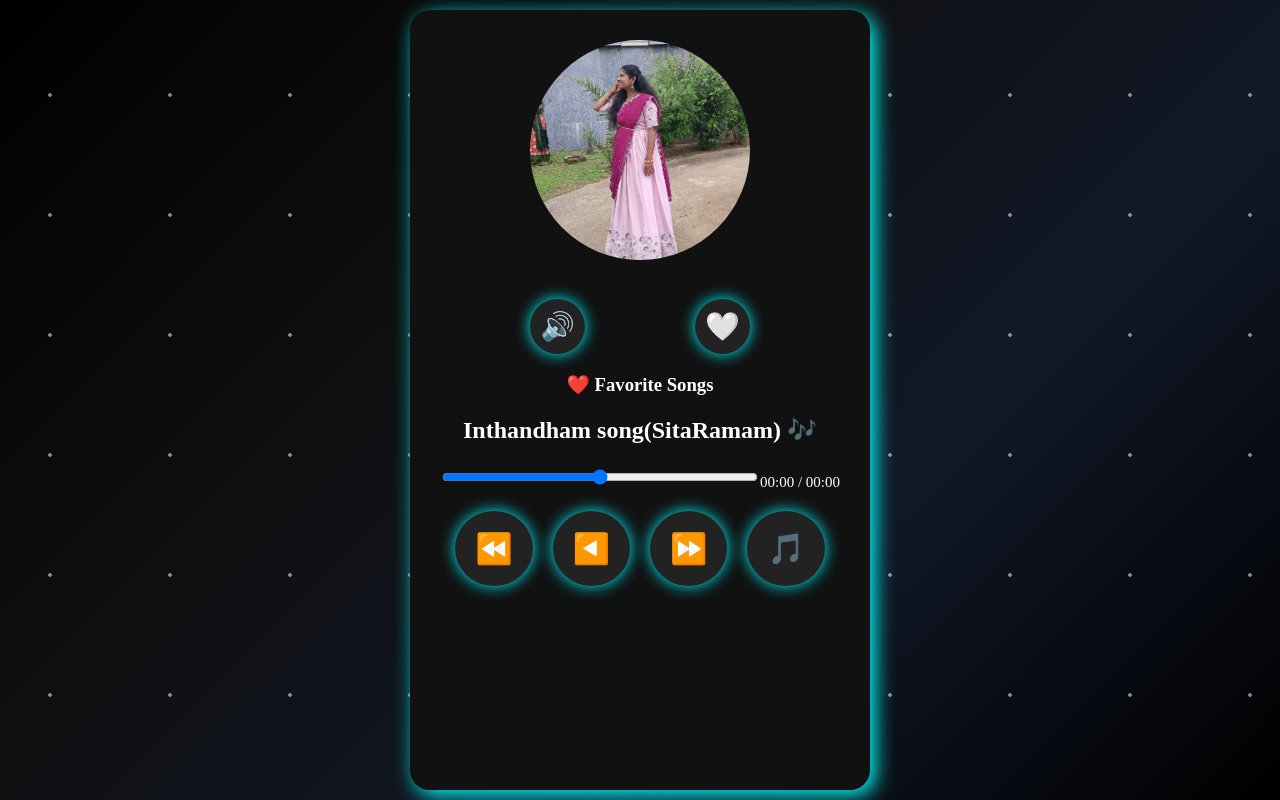
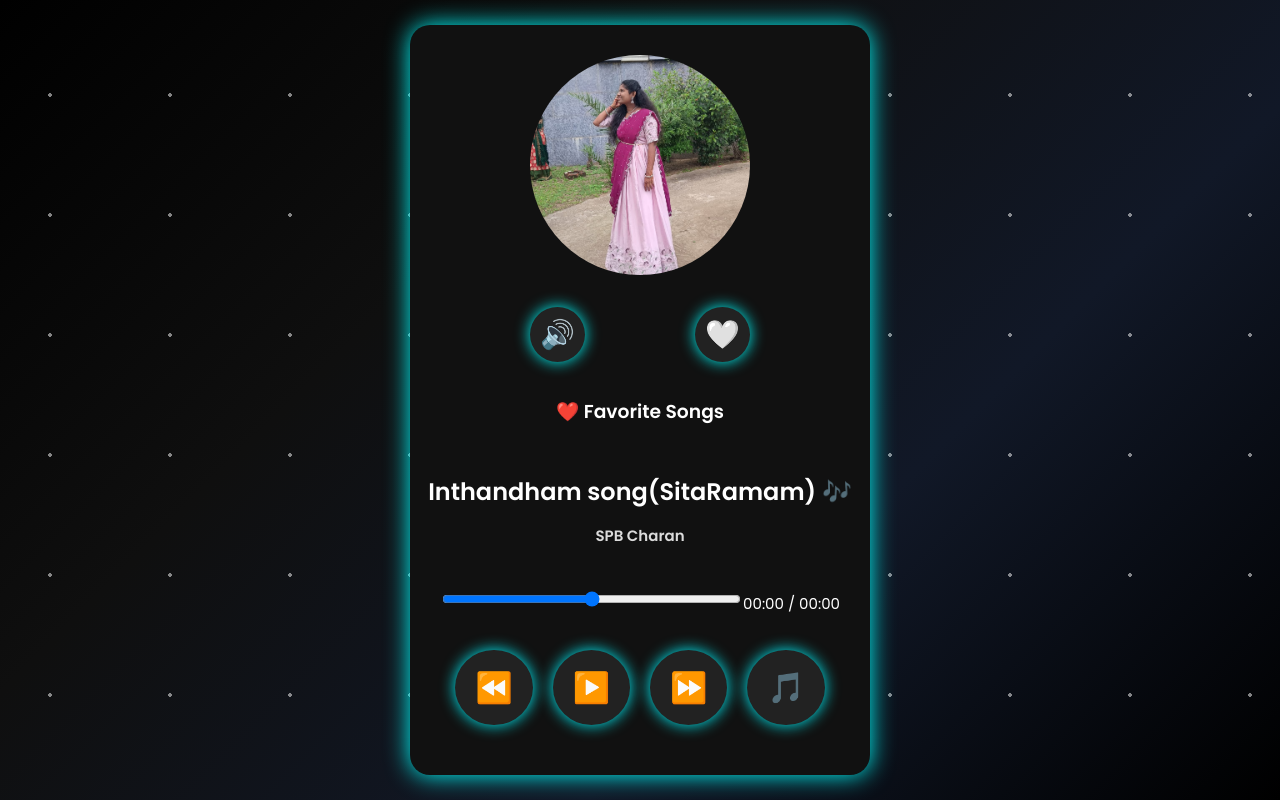
Before and after one commit to bhavyayedaboina/codealpha_tasks, a plain HTML site: page index.html in a window 1280 px wide. Drawn offline with Linux system fonts and the light colour scheme.

Commit message:
Updated music player UI and scrolling design

```diff
--- a/index.html
+++ b/index.html
@@ -3,10 +3,11 @@
 <head>
 <title>Music Player</title>
 <link rel="stylesheet" href="style.css">
+<link href="https://fonts.googleapis.com/css2?family=Poppins:wght@300;400;600&display=swap" rel="stylesheet">
 </head>
 <body>
 
-<div class="stars"></div>  <!--fro stars floating in the background of the music player -->
+<div class="stars"></div>  <!--for stars floating in the background of the music player -->
 
 <div id="player">
 
@@ -20,10 +21,13 @@
           <button class="sideBtn" id="favBtn">🤍️</button>
         </div>
    </div>
-   <h3 id="favTitle">❤️ Favorite Songs</h3>
+   <h3 id="favTitle"> ❤️ Favorite Songs</h3>
    <div id="favoriteList"></div>
+   <div id="title-wrapper">
+    <h2 id="title">Song Name</h2><br>
+   </div>
+  <h3 id="artist"></h3>
 
-  <h2 id="title">Song Name</h2>
 
   <audio id="audio"></audio>
 
@@ -36,6 +40,7 @@
        /
        <span id="duration">00:00</span>
     </div>
+
   </div>
 
 
@@ -52,7 +57,7 @@
   </div>
   <div class="buttons">
     <button id="prev">⏪️</button>
-    <button id="play">◀️</button>
+    <button id="play">▶️</button>
     <button id="next">⏩️</button>
     <button id="playlistBtn">🎵️</button>
   </div>
--- a/script.js
+++ b/script.js
@@ -13,6 +13,7 @@ const volumeBtn=document.getElementById("volumeBtn");
 const volumePopup=document.querySelector(".volume-popup");
 const favBtn=document.getElementById("favBtn");
 const favoriteList=document.getElementById("favoriteList");
+const artist=document.getElementById("artist");
 let favoriteSongs=[];
 
 
@@ -21,26 +22,31 @@ const songs=[
 
    {
      title:"Inthandham song(SitaRamam) 🎶️",
+     artist:"SPB Charan",
      path:"songs/Inthandham.mp3" ,
      cover:"images/cute.jpeg"
    },
    {
      title:"I wanna be yours song 🎶️",
+     artist:"Alex Turner",
      path:"songs/I-Wanna-Be-Yours.mp3",
      cover:"images/bhavya.png"
    },
     {
      title:"Kollagotte song 🎶️",
+     artist:"Anirudh Ravichander",
      path:"songs/Kollagotte.mp3",
      cover:"images/anju.jpeg"
    },
    {
      title:"Adhento Gaani Vunnapaatuga song 🎶️",
+     artist:"Anirudh Ravichander",
      path:"songs/Adhento Gaani Vunnapaatuga .mp3",
      cover:"images/friends.jpeg"
    },
    {
      title:"Amma Amma Neevennela song 🌍️",
+     artist:"Sid Sriram",
      path:"songs/Amma Amma Nee Vennela.mp3",
      cover:"images/mom.jpeg"
    }
@@ -55,6 +61,7 @@ let isPlaying=false;
 function loadSong(index)
 {
  title.innerText=songs[index].title;
+ artist.innerText=songs[index].artist;
  audio.src=songs[index].path;
  cover.src=songs[index].cover;
 
--- a/style.css
+++ b/style.css
@@ -5,9 +5,12 @@
  gap:20px;
  border-radius:100px;
  padding:20px 20px;
+ margin-top:15px;
 }
 body{
  display:flex;
+
+ font-family:'Poppins',sans-serif;
 
  justify-content:center;
 
@@ -91,25 +94,35 @@ body{
 }
 
 #player{
-background-color:#1e1e1e;
+    background:#111;
 
-padding:30px;
+    width:400px;
 
-border-radius:20px;
+    max-height:90vh;
 
-width:400px;
+    padding:30px;
 
-height:90vh;
+    border-radius:20px;
 
-overflow-y:auto;
+    text-align:center;
 
-text-align:center;
+    box-shadow:0 0 25px cyan;
 
-background:#111;
+    overflow-y:auto;   /* scroll inside the player */
 
-box-shadow:5px 5px 20px cyan;
+    overflow-x:hidden;
 
-scrollbar-width:none;
+    scrollbar-width:none;
+
+    display:flex;
+
+    flex-direction:column;
+
+    justify-content:flex-start;
+}
+
+#player::-webkit-scrollbar{
+    display:none;
 }
 
 h2{
@@ -123,7 +136,7 @@ width:220px;
 height:220px;
 object-fit:cover;
 border-radius:50%;
-margin-bottom:20px;
+margin-bottom:10px;
 animation:rotate 5s linear infinite;
 animation-play-state:paused;
 }
@@ -399,3 +412,50 @@ cursor:pointer;
 
    transform:scale(1.1);
 }
+
+/* TITLE WRAPPER */
+
+.title-wrapper{
+   width:100%;
+   overflow:hidden;
+   white-space:nowrap;
+   margin-top:5px;
+   margin:10px 0 5px 0;
+}
+
+/* SCROLLING SONG TITLE */
+
+#title{
+   display:inline-block;
+   color:white;
+   padding-left:100%;
+   white-space:nowrap;
+   animation:marquee 10s linear infinite;
+}
+
+/* ARTIST NAME */
+
+#artist{
+   color:#dcdcdc;
+   margin-top:-5px;
+   font-size:15px;
+}
+
+/* MARQUEE ANIMATION */
+
+@keyframes marquee{
+
+   from{
+      transform:translateX(0);
+   }
+
+   to{
+      transform:translateX(-100%);
+   }
+}
+@media(max-width:500px)
+{
+   #player{
+      width:90%;
+   }
+}
```
Also changed, not shown: 1 other file.
